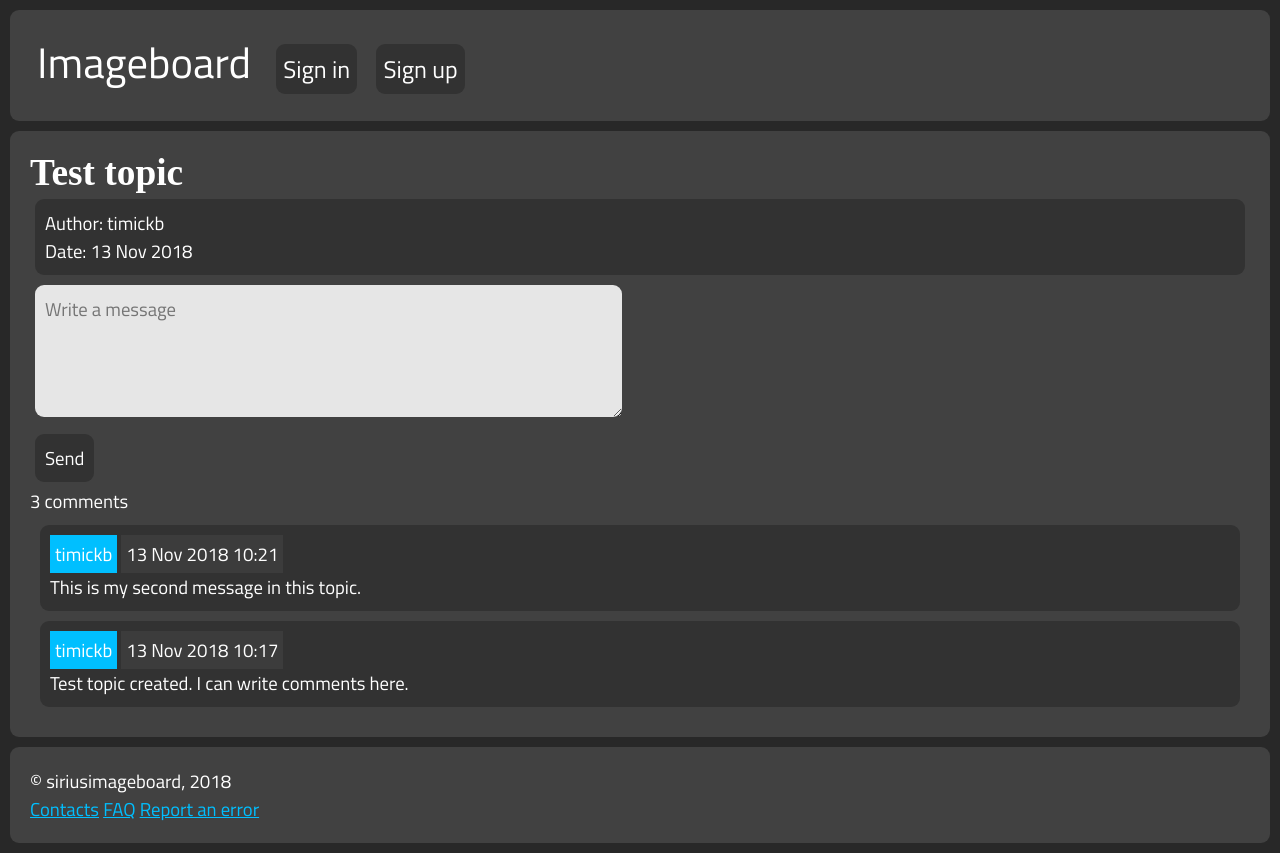
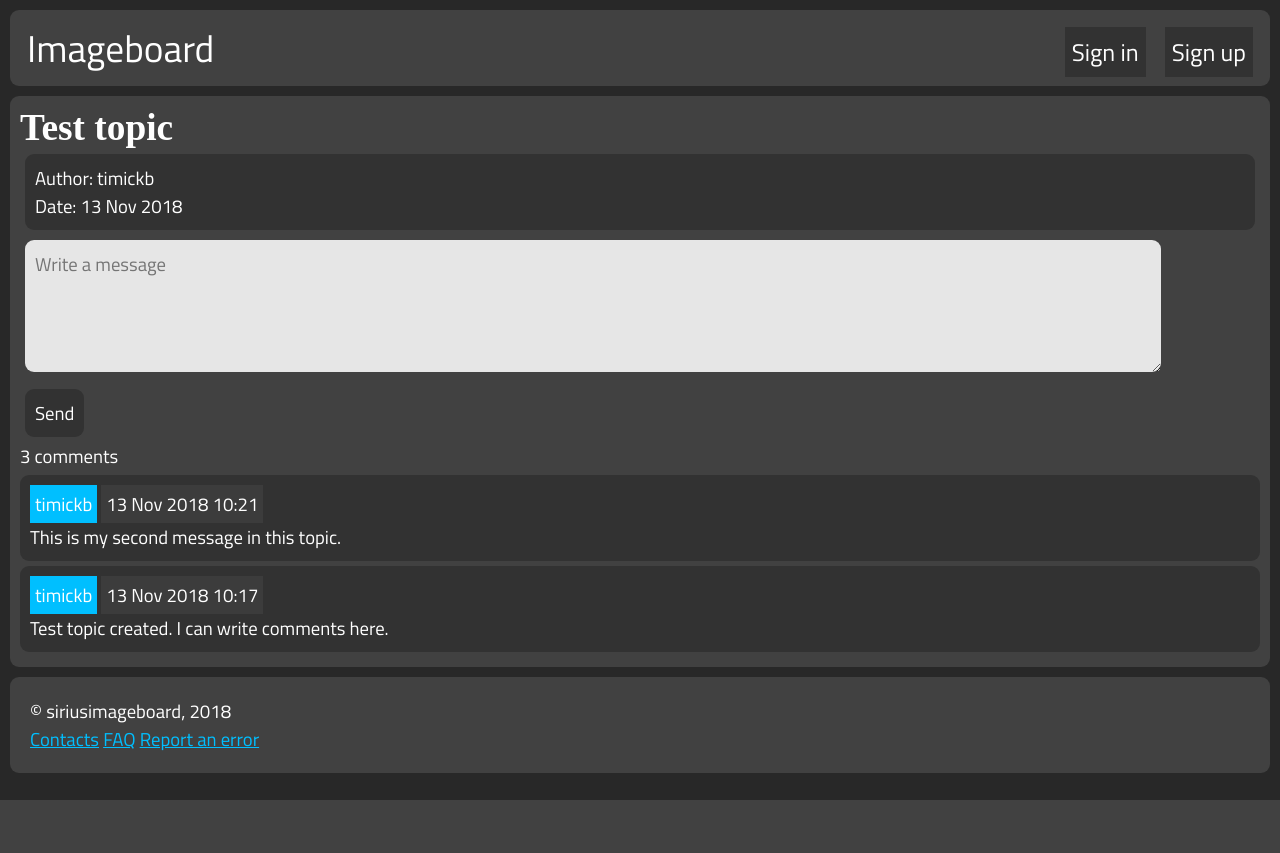
Before and after one commit to timickb/SiriusImageboard, a Node server app: page /topic/1 in a window 1280 px wide. After the commit the page ends 800 px from the top, so only its background shows below. Run offline with Node 20, Linux system fonts and the light colour scheme.

Commit message:
Some changes

```diff
--- a/public/css/style.css
+++ b/public/css/style.css
@@ -12,14 +12,14 @@ body {
 
 #header {
     margin: 10px;
-    padding: 20px;
+    padding: 10px;
     background: rgb(65, 65, 65);
     border-radius: 9px;
 }
 
 #content {
     margin: 10px;
-    padding: 20px;
+    padding: 10px;
     background: rgb(65, 65, 65);
     border-radius: 9px;
 }
@@ -32,7 +32,7 @@ body {
 }
 
 a#logo {
-    font-size: 32pt;
+    font-size: 28pt;
     display: inline-block;
     text-decoration: none;
     padding-left: 7px;
@@ -43,6 +43,7 @@ a#logo {
     display: inline-block;
     font-size: 18pt;
     padding-left: 7px;
+    float: right;
 }
 
 a.menu-item {
@@ -51,7 +52,7 @@ a.menu-item {
     padding: 7px;
     margin: 7px;
     background: rgb(50, 50, 50);
-    border-radius: 9px;
+    /*border-radius: 9px;*/
 }
 
 h1 {
@@ -85,7 +86,8 @@ h1 {
 .topic {
     background: rgb(50, 50, 50);
     padding: 10px;
-    margin: 10px;
+    margin-bottom: 5px;
+    margin-top: 5px;
     border-radius: 9px;
 }
 
@@ -109,8 +111,16 @@ h1 {
 .topic-title {
     font-size: 22pt;
 }
+.topic-header {
+    float: right;
+    display: inline-block;
+}
 
 a.footer-menu-item {
     display: inline-block;
     color: deepskyblue;
 }
+
+textarea {
+    width: 90%;
+}
--- a/views/topic.ejs
+++ b/views/topic.ejs
@@ -1,12 +1,12 @@
 <% include header.ejs %>
-<h1>Test topic</h1>
+<h1 id="topic-header">Test topic</h1>
 <div class="topic-info">
     Author: timickb<br>
     Date: 13 Nov 2018<br>
 </div>
 <div id="topic-form">
     <form method="post">
-        <textarea class="field" cols="60" rows="4" placeholder="Write a message"></textarea><br>
+        <textarea class="field" cols="20" rows="4" placeholder="Write a message"></textarea><br>
         <input type="submit" class="button" value="Send" />
     </form>
 </div>
```
Also changed, not shown: views/settings.ejs (line endings or trailing spaces).
